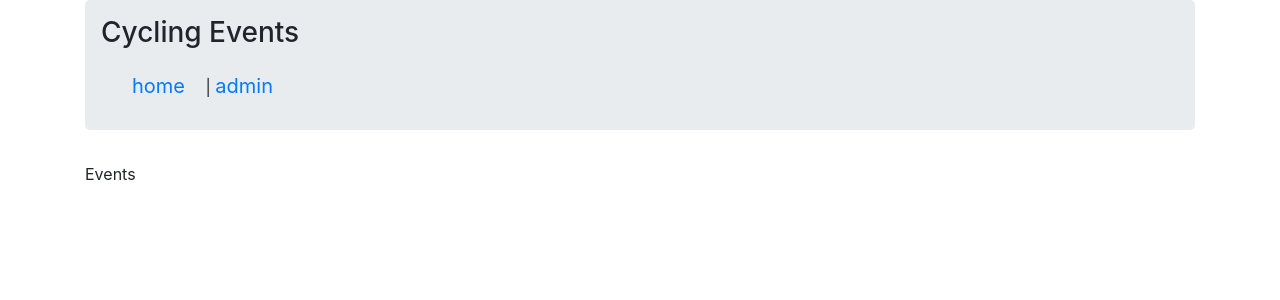
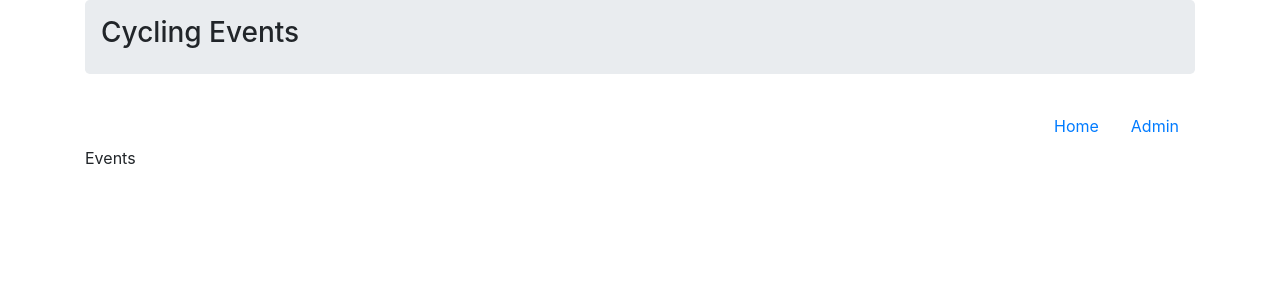
Before and after one commit to Cheweys/race-scheduler, a Django app: page / in a window 1280 px wide. Shown: the top 300 px of the page. Run offline with Django 5.2, Linux system fonts and the light colour scheme; data that the repository does not hold is empty.

Commit message:
added a very simple web ui

```diff
--- a/rsproject/racesched/templates/base.html
+++ b/rsproject/racesched/templates/base.html
@@ -12,14 +12,15 @@
         <section class="jumbotron p-3">
             <h3>{% block header_title %}{% endblock %}</h3>
             <h5>{% block header_subtitle %}{% endblock %}</h5>
-            <nav class="navbar navbar-default">
-                <div class="container-fluid">
-                  <div class="navbar-header">
-                    <a class="navbar-brand " href="/">home</a>&nbsp;|&nbsp;<a class="navbar-brand" href="/admin">admin</a>
-                  </div>
-                </div>
-            </nav>
         </section>
+        <ul class="nav justify-content-end">
+            <li class="nav-item">
+              <a class="nav-link active" aria-current="page" href="/">Home</a>
+            </li>
+            <li class="nav-item">
+              <a class="nav-link" href="/admin">Admin</a>
+            </li>
+        </ul>
 
         {% block content %}
         {% endblock %}
```
